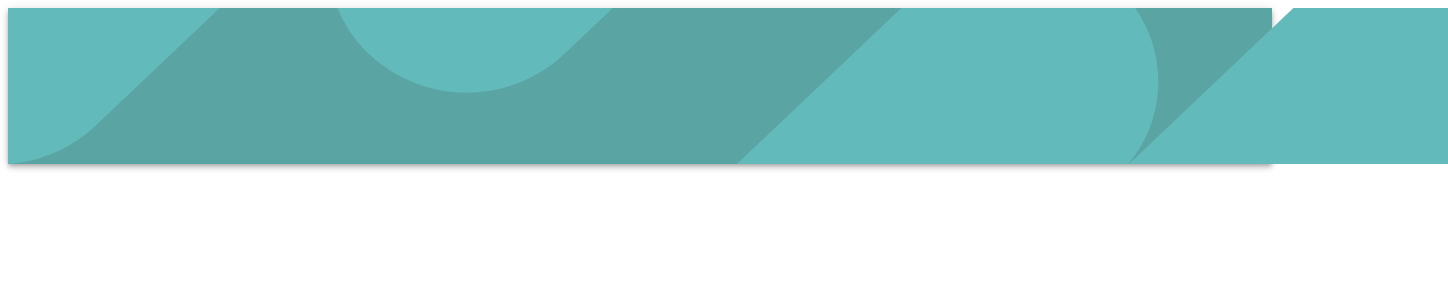
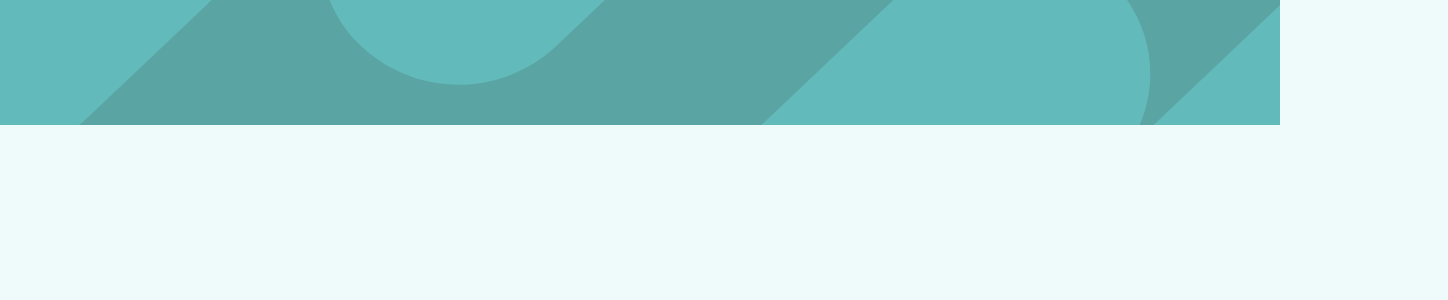
Before and after one commit to Lorand98/job-listings-with-filtering, a React (Create React App) app: page / in a window 1280 px wide. Shown: the top 300 px of the page, 1448 px wide, since content can reach past the window. Built offline with nearby package versions, Linux system fonts and the light colour scheme; the HTML template or start-up script is replaced by a standard one.

Commit message:
layout (header) finished CSSBaseLine applied

```diff
--- a/src/App.tsx
+++ b/src/App.tsx
@@ -1,11 +1,14 @@
-import { ThemeProvider } from "@emotion/react";
-import Header from "./components/layout/Header";
-import theme from "./theme";
+import { ThemeProvider } from '@emotion/react';
+import { Container, CssBaseline } from '@mui/material';
+import Header from './components/layout/Header';
+import theme from './theme';
 
 function App() {
   return (
     <ThemeProvider theme={theme}>
+      <CssBaseline />
       <Header />
+      <Container />
     </ThemeProvider>
   );
 }
--- a/src/components/layout/Header.tsx
+++ b/src/components/layout/Header.tsx
@@ -1,11 +1,13 @@
-import { AppBar } from "@mui/material";
-import { ReactComponent as BigHeaderDesktop } from "../../assets/bg-header-desktop.svg";
+import { AppBar } from '@mui/material';
+import bigHeaderDesktopBg from '../../assets/bg-header-desktop.svg';
 
 function Header() {
   return (
-    <AppBar position="relative">
-      <BigHeaderDesktop />
-    </AppBar>
+    <AppBar
+      position='relative'
+      elevation={0}
+      sx={{ backgroundImage: `url(${bigHeaderDesktopBg})`, height: 125 }}
+    />
   );
 }
 
--- /dev/null
+++ b/src/index.css
@@ -0,0 +1,11 @@
+*,
+*:after,
+*:before {
+  box-sizing: border-box;
+  font: inherit;
+  color: inherit;
+  margin: 0;
+  padding: 0;
+  border: none;
+  outline: none;
+}
--- a/src/index.tsx
+++ b/src/index.tsx
@@ -1,6 +1,7 @@
 import React from 'react';
 import ReactDOM from 'react-dom/client';
 import App from './App';
+import './index.css';
 
 const root = ReactDOM.createRoot(
   document.getElementById('root') as HTMLElement
```
